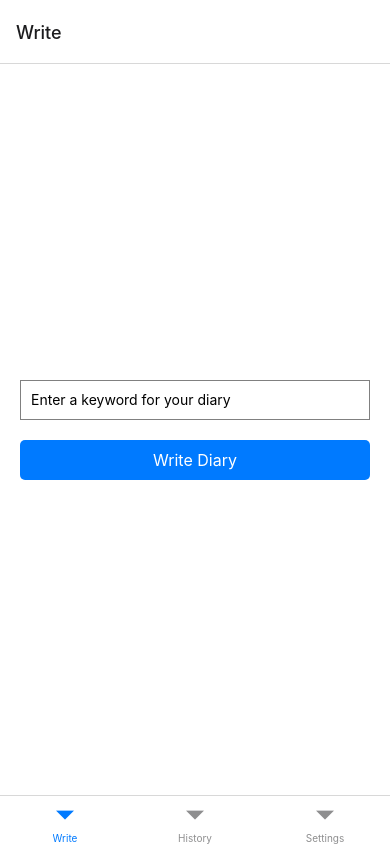
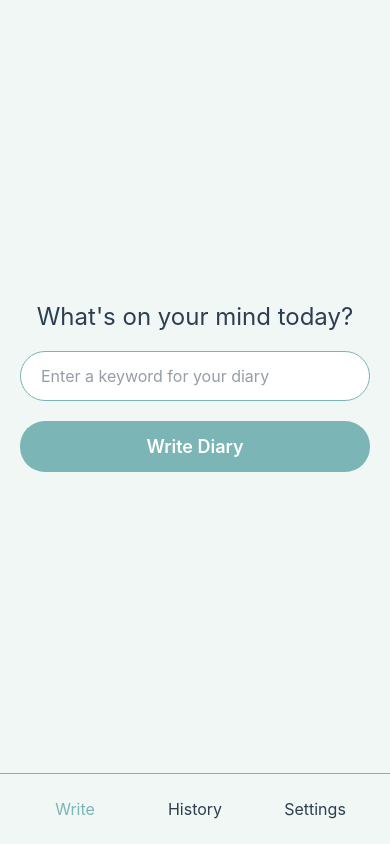
Before and after one commit to skyc5423/DiaryApp, a React Native app: screen /Write in a window 390 px wide. Built offline with nearby package versions, Linux system fonts and the light colour scheme.

Commit message:
UX and UI updated for the writing page

```diff
--- a/App.js
+++ b/App.js
@@ -1,16 +1,84 @@
+// App.js
 import React from "react";
 import { NavigationContainer } from "@react-navigation/native";
 import { createBottomTabNavigator } from "@react-navigation/bottom-tabs";
+import { View, Text, TouchableOpacity } from "react-native";
 import WriteDiaryScreen from "./screens/WriteDiaryScreen";
 import HistoryScreen from "./screens/HistoryScreen";
 import SettingsScreen from "./screens/SettingsScreen";
 
 const Tab = createBottomTabNavigator();
 
+const COLORS = {
+  primary: "#7BB5B5", // Soft teal
+  secondary: "#F0F7F4", // Light mint cream
+  text: "#2C3E50", // Dark blue-gray
+  accent: "#93A9D1", // Soft periwinkle
+};
+
+const CustomTabBar = ({ state, descriptors, navigation }) => {
+  return (
+    <View
+      style={{
+        flexDirection: "row",
+        backgroundColor: COLORS.secondary,
+        padding: 15,
+        borderTopWidth: 1,
+        borderTopColor: COLORS.primary,
+      }}
+    >
+      {state.routes.map((route, index) => {
+        const { options } = descriptors[route.key];
+        const label =
+          options.tabBarLabel !== undefined
+            ? options.tabBarLabel
+            : options.title !== undefined
+            ? options.title
+            : route.name;
+
+        const isFocused = state.index === index;
+
+        const onPress = () => {
+          const event = navigation.emit({
+            type: "tabPress",
+            target: route.key,
+          });
+
+          if (!isFocused && !event.defaultPrevented) {
+            navigation.navigate(route.name);
+          }
+        };
+
+        return (
+          <TouchableOpacity
+            key={index}
+            onPress={onPress}
+            style={{ flex: 1, alignItems: "center", padding: 10 }}
+          >
+            <Text
+              style={{
+                color: isFocused ? COLORS.primary : COLORS.text,
+                fontSize: 16,
+              }}
+            >
+              {label}
+            </Text>
+          </TouchableOpacity>
+        );
+      })}
+    </View>
+  );
+};
+
 export default function App() {
   return (
     <NavigationContainer>
-      <Tab.Navigator>
+      <Tab.Navigator
+        tabBar={(props) => <CustomTabBar {...props} />}
+        screenOptions={{
+          headerShown: false,
+        }}
+      >
         <Tab.Screen name="Write" component={WriteDiaryScreen} />
         <Tab.Screen name="History" component={HistoryScreen} />
         <Tab.Screen name="Settings" component={SettingsScreen} />
--- a/package.json
+++ b/package.json
@@ -16,7 +16,8 @@
     "react": "18.2.0",
     "react-native": "0.74.3",
     "react-native-safe-area-context": "4.10.1",
-    "react-native-screens": "3.31.1"
+    "react-native-screens": "3.31.1",
+    "expo-linear-gradient": "~13.0.2"
   },
   "devDependencies": {
     "@babel/core": "^7.20.0"
--- a/screens/WriteDiaryScreen.js
+++ b/screens/WriteDiaryScreen.js
@@ -1,3 +1,4 @@
+// screens/WriteDiaryScreen.js
 import React, { useState } from "react";
 import {
   StyleSheet,
@@ -7,7 +8,15 @@ import {
   Text,
   Image,
   ActivityIndicator,
+  SafeAreaView,
 } from "react-native";
+
+const COLORS = {
+  primary: "#7BB5B5", // Soft teal
+  secondary: "#F0F7F4", // Light mint cream
+  text: "#2C3E50", // Dark blue-gray
+  accent: "#93A9D1", // Soft periwinkle
+};
 
 export default function WriteDiaryScreen() {
   const [keyword, setKeyword] = useState("");
@@ -38,18 +47,16 @@ export default function WriteDiaryScreen() {
     setCelebrationImage(null);
   };
 
-  if (isLoading) {
   return (
+    <SafeAreaView style={styles.safeArea}>
       <View style={styles.container}>
-        <ActivityIndicator size="large" color="#007AFF" />
+        {isLoading ? (
+          <View style={styles.loadingContainer}>
+            <ActivityIndicator size="large" color={COLORS.primary} />
             <Text style={styles.loadingText}>Creating your diary entry...</Text>
           </View>
-    );
-  }
-
-  if (diaryEntry) {
-    return (
-      <View style={styles.container}>
+        ) : diaryEntry ? (
+          <View style={styles.resultContainer}>
             <Text style={styles.diaryText}>{diaryEntry}</Text>
             {celebrationImage && (
               <Image source={{ uri: celebrationImage }} style={styles.image} />
@@ -58,52 +65,89 @@ export default function WriteDiaryScreen() {
               <Text style={styles.buttonText}>Write Another Entry</Text>
             </TouchableOpacity>
           </View>
-    );
-  }
-
-  return (
-    <View style={styles.container}>
+        ) : (
+          <View style={styles.inputContainer}>
+            <Text style={styles.prompt}>What's on your mind today?</Text>
             <TextInput
               style={styles.input}
               onChangeText={setKeyword}
               value={keyword}
               placeholder="Enter a keyword for your diary"
+              placeholderTextColor={COLORS.text + "80"}
             />
             <TouchableOpacity style={styles.button} onPress={handleSubmit}>
               <Text style={styles.buttonText}>Write Diary</Text>
             </TouchableOpacity>
           </View>
+        )}
+      </View>
+    </SafeAreaView>
   );
 }
 
 const styles = StyleSheet.create({
+  safeArea: {
+    flex: 1,
+    backgroundColor: COLORS.secondary,
+  },
   container: {
     flex: 1,
     padding: 20,
-    backgroundColor: "#fff",
     justifyContent: "center",
   },
+  inputContainer: {
+    flex: 1,
+    justifyContent: "center",
+  },
+  prompt: {
+    fontSize: 24,
+    color: COLORS.text,
+    marginBottom: 20,
+    textAlign: "center",
+  },
   input: {
-    height: 40,
-    borderColor: "gray",
+    height: 50,
+    borderColor: COLORS.primary,
     borderWidth: 1,
+    borderRadius: 25,
     marginBottom: 20,
-    paddingHorizontal: 10,
+    paddingHorizontal: 20,
+    fontSize: 16,
+    color: COLORS.text,
+    backgroundColor: "#fff",
   },
   button: {
-    backgroundColor: "#007AFF",
-    padding: 10,
-    borderRadius: 5,
+    backgroundColor: COLORS.primary,
+    padding: 15,
+    borderRadius: 25,
     alignItems: "center",
   },
   buttonText: {
     color: "#fff",
+    fontSize: 18,
+    fontWeight: "600",
+  },
+  loadingContainer: {
+    flex: 1,
+    justifyContent: "center",
+    alignItems: "center",
+  },
+  loadingText: {
+    marginTop: 20,
     fontSize: 16,
+    textAlign: "center",
+    color: COLORS.text,
+  },
+  resultContainer: {
+    flex: 1,
+    justifyContent: "center",
   },
   diaryText: {
     fontSize: 18,
     marginBottom: 20,
     lineHeight: 24,
+    color: COLORS.text,
+    textAlign: "center",
   },
   image: {
     width: 150,
@@ -111,10 +155,6 @@ const styles = StyleSheet.create({
     resizeMode: "cover",
     alignSelf: "center",
     marginBottom: 20,
-  },
-  loadingText: {
-    marginTop: 20,
-    fontSize: 16,
-    textAlign: "center",
+    borderRadius: 75,
   },
 });
```
Also changed, not shown: 1 other file (tests, documents, lock files or other folders). Lines whose indentation alone changed are shown as unchanged.
